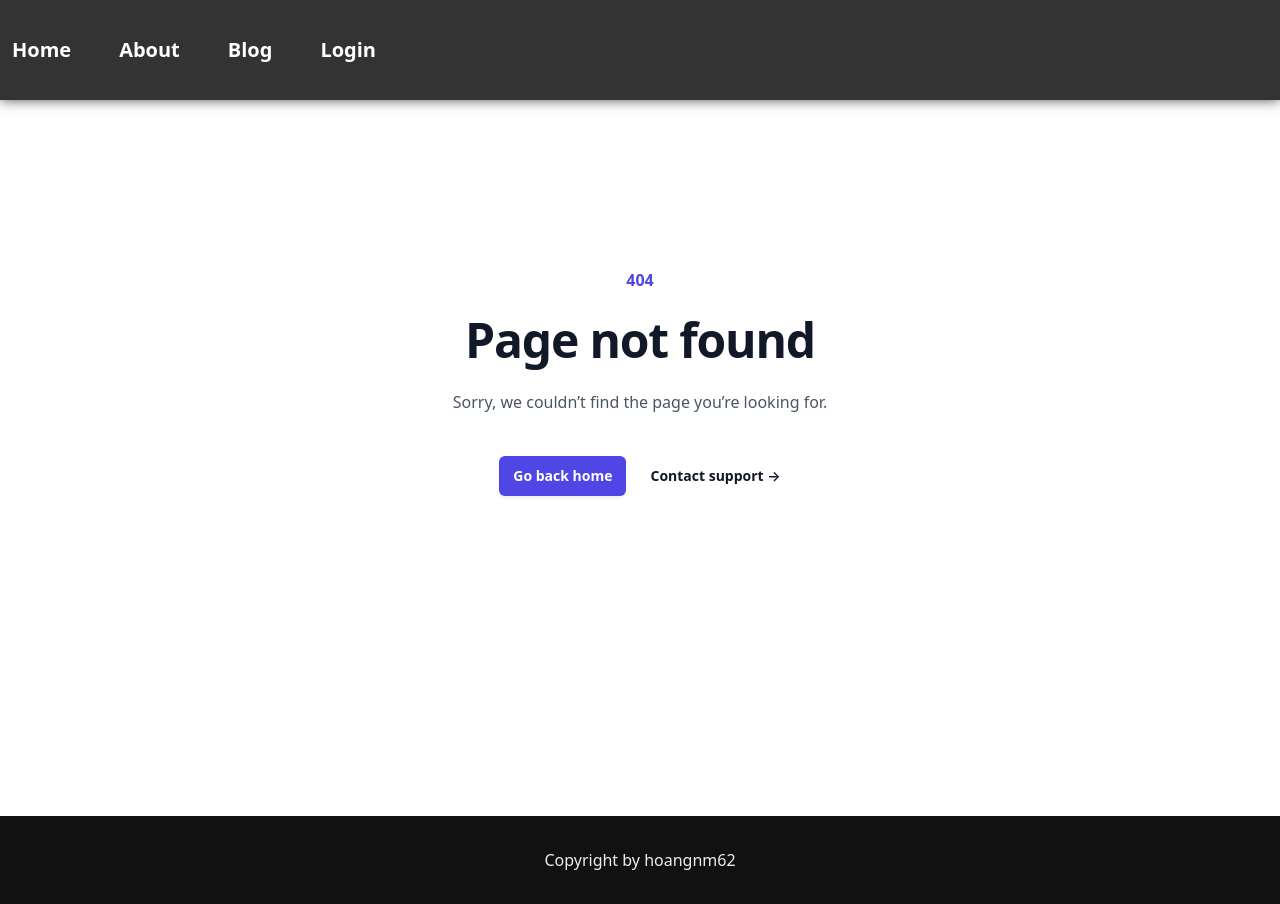
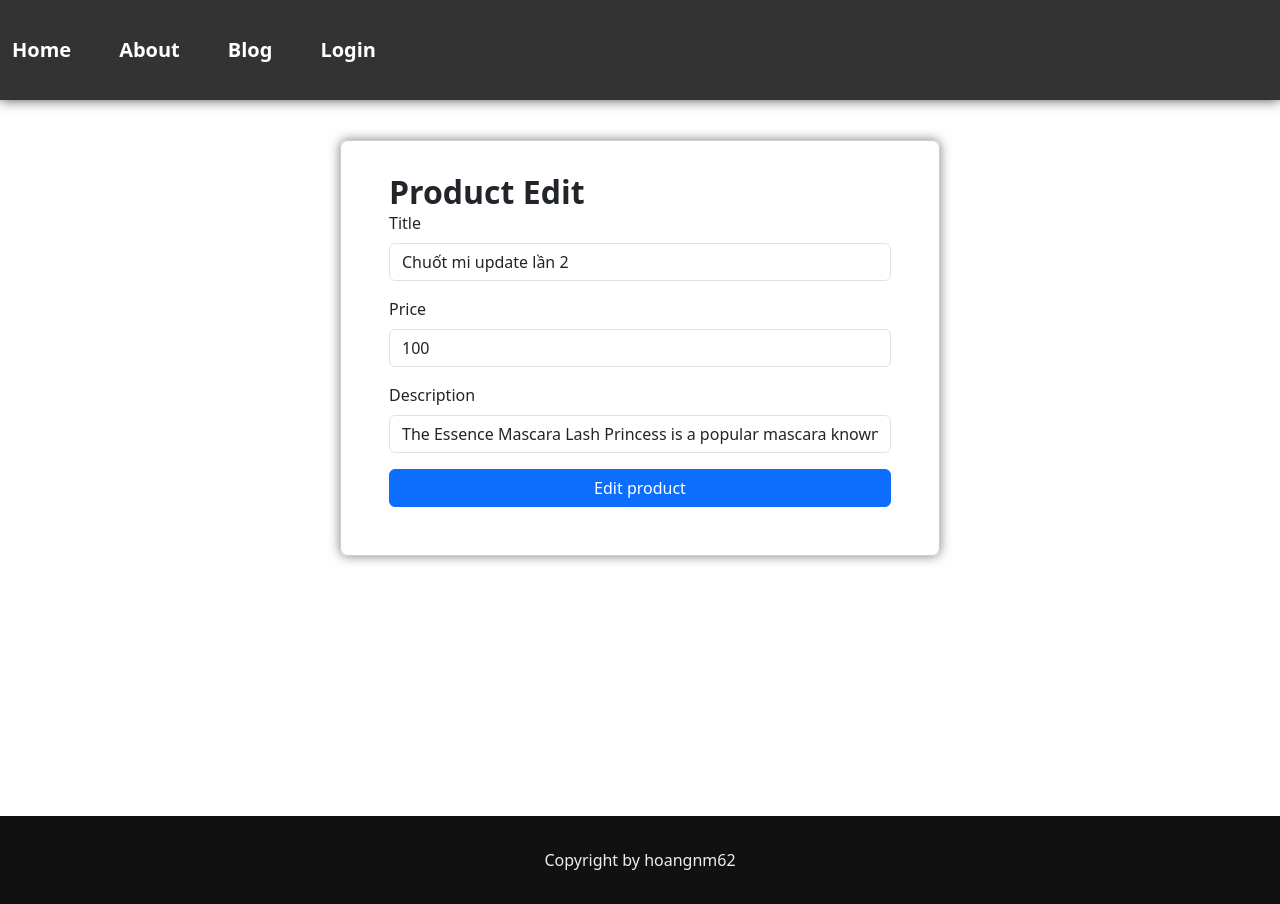
Before and after one commit to hoangnm-ndm/web501-2024, a React (Vite) app: page /admin/product-edit/1 in a window 1280 px wide. Before the commit this address had no page. Built offline with nearby package versions, Linux system fonts and the light colour scheme; data requests are answered from the project's data file.

Commit message:
Lesson 12: Edit product

```diff
--- a/src/App.jsx
+++ b/src/App.jsx
@@ -11,6 +11,7 @@ import ProductDetail from "./pages/ProductDetail";
 import api from "./axios";
 import Dashboard from "./pages/admin/Dashboard";
 import ProductAdd from "./pages/admin/ProductAdd";
+import ProductEdit from "./pages/admin/ProductEdit";
 
 function App() {
 	const [products, setProducts] = useState([]);
@@ -42,6 +43,21 @@ function App() {
 		})();
 	};
 
+	const handleSubmitEdit = (data) => {
+		(async () => {
+			try {
+				await api.patch(`/products/${data.id}`, data);
+				const newData = await api.get("/products");
+				setProducts(newData.data);
+				if (confirm("Add succefully, redirect to admin page?")) {
+					navigate("/admin");
+				}
+			} catch (error) {
+				console.log(error);
+			}
+		})();
+	};
+
 	return (
 		<div>
 			<Header />
@@ -53,6 +69,7 @@ function App() {
 					<Route path="/about" element={<About />} />
 					<Route path="/admin" element={<Dashboard data={products} />} />
 					<Route path="/admin/product-add" element={<ProductAdd onAddProduct={handleSubmit} />} />
+					<Route path="/admin/product-edit/:id" element={<ProductEdit onEditProduct={handleSubmitEdit} />} />
 					<Route path="*" element={<NotFound />} />
 				</Routes>
 			</main>
--- a/src/pages/Login.jsx
+++ b/src/pages/Login.jsx
@@ -1,22 +1,7 @@
 import React from "react";
 
-function Login() {
-  return (
-    <form action="">
-      <h1 className="">Login</h1>
-      <div className="mb-3">
-        <label htmlFor="username">Username:</label>
-        <input type="text" className="form-control" />
-      </div>
-      <div className="mb-3">
-        <label htmlFor="username">Password:</label>
-        <input type="password" className="form-control" />
-      </div>
-      <div className="mb-3">
-        <button className="btn btn-primary w-100">Login</button>
-      </div>
-    </form>
-  );
-}
+const Login = () => {
+	return <div>Login</div>;
+};
 
 export default Login;
--- a/src/pages/admin/Dashboard.jsx
+++ b/src/pages/admin/Dashboard.jsx
@@ -29,7 +29,9 @@ const Dashboard = ({ data }) => {
 							<td>{p.description}</td>
 							<td>
 								<button className="btn btn-danger">Remove</button>
-								<button className="btn btn-warning">Update</button>
+								<Link to={`/admin/product-edit/${p.id}`} className="btn btn-warning">
+									Update
+								</Link>
 							</td>
 						</tr>
 					))}
--- /dev/null
+++ b/src/pages/admin/ProductEdit.jsx
@@ -0,0 +1,75 @@
+import React, { useEffect } from "react";
+import { useForm } from "react-hook-form";
+import { zodResolver } from "@hookform/resolvers/zod";
+import * as z from "zod";
+import { useParams } from "react-router-dom";
+import api from "../../axios";
+
+const productSchema = z.object({
+	title: z.string().min(6, { message: "Toi thieu 6 ky tu" }),
+	price: z.number().min(0),
+	description: z.string().optional(),
+});
+const ProductEdit = ({ onEditProduct }) => {
+	const { id } = useParams();
+	const {
+		register,
+		handleSubmit,
+		formState: { errors },
+		reset,
+	} = useForm({
+		resolver: zodResolver(productSchema),
+	});
+	useEffect(() => {
+		(async () => {
+			try {
+				const { data } = await api.get(`/products/${id}`);
+				reset(data);
+			} catch (error) {
+				console.log(error);
+			}
+		})();
+	}, []);
+	const onSubmit = (data) => {
+		onEditProduct({ ...data, id });
+	};
+	return (
+		<>
+			<form onSubmit={handleSubmit(onSubmit)}>
+				<h1>Product Edit</h1>
+				<div className="mb-3">
+					<label htmlFor="title" className="form-label">
+						Title
+					</label>
+					<input type="text" className="form-control" id="title" {...register("title")} />
+					{errors.title && <p className="text-danger">{errors.title.message}</p>}
+				</div>
+				<div className="mb-3">
+					<label htmlFor="price" className="form-label">
+						Price
+					</label>
+					<input
+						type="number"
+						className="form-control"
+						id="price"
+						{...register("price", { required: true, valueAsNumber: true })}
+					/>
+					{errors.price && <p className="text-danger">{errors.price.message}</p>}
+				</div>
+				<div className="mb-3">
+					<label htmlFor="description" className="form-label">
+						Description
+					</label>
+					<input type="text" className="form-control" id="description" {...register("description")} />
+				</div>
+				<div className="mb-3">
+					<button type="submit" className="btn btn-primary w-100">
+						Edit product
+					</button>
+				</div>
+			</form>
+		</>
+	);
+};
+
+export default ProductEdit;
```
Also changed, not shown: Lab/Lab5678.md (added, +16 -0 lines), db.json.
